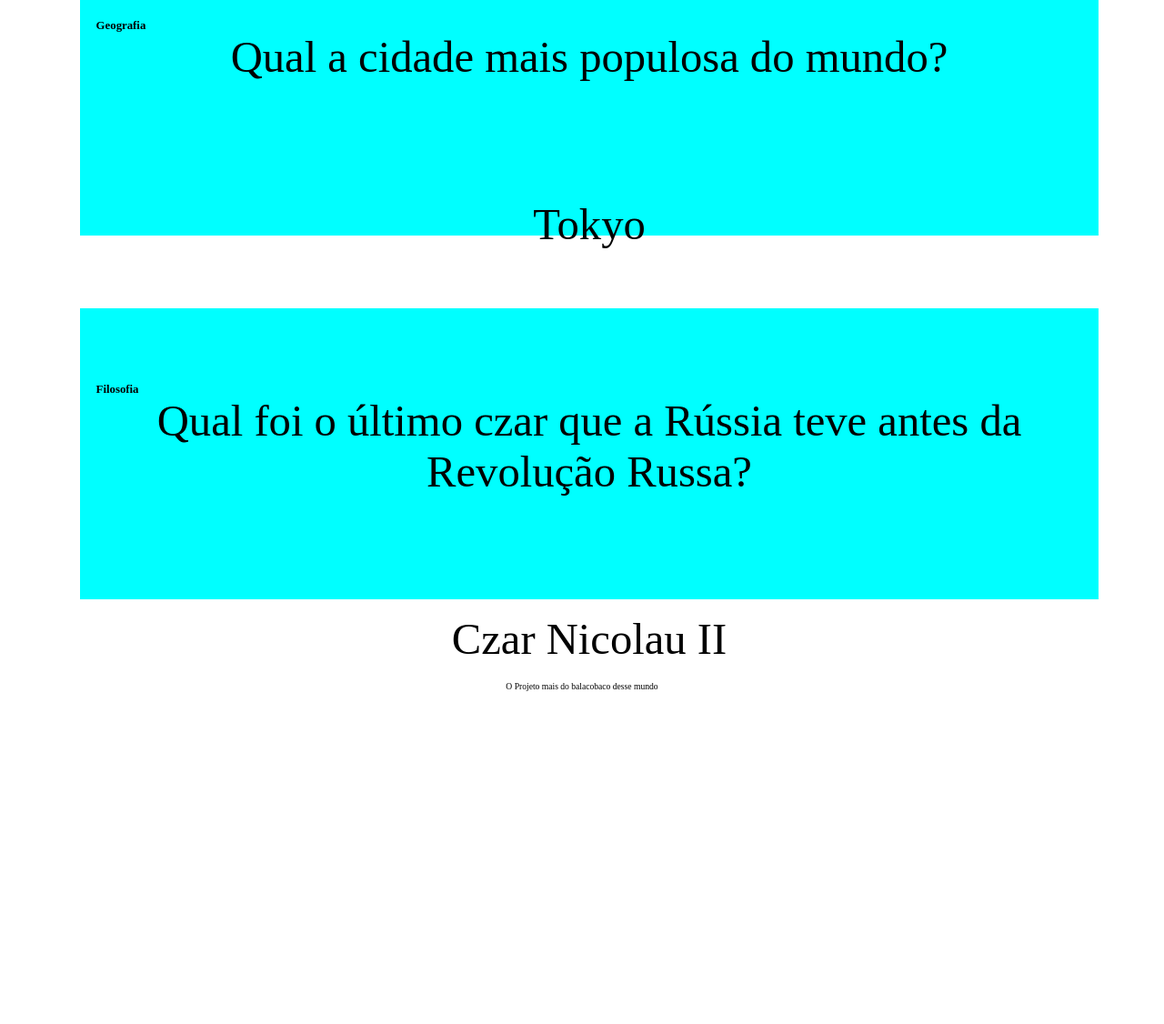
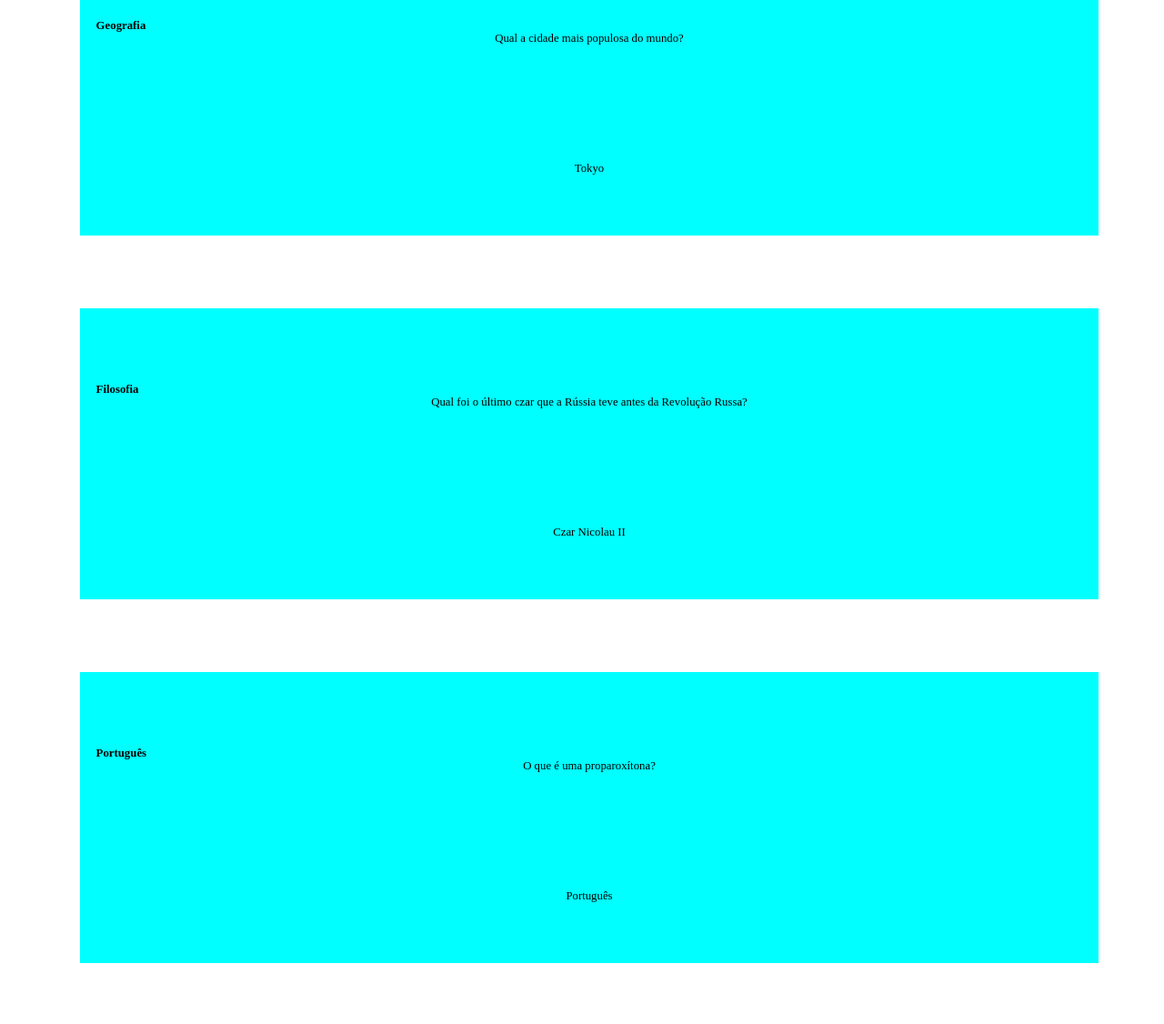
Before and after one commit to passoscaio/Atv.flashcard, a plain HTML site: page index.html in a window 1280 px wide. Shown: the part 1367-2493 px from the top of the page at 91% size. Before the commit the page ends 2157 px from the top, so only its background shows below. Drawn offline with Linux system fonts and the light colour scheme; a web font is replaced by a local one.

Commit message:
atualizado

```diff
--- a/assets/style.css
+++ b/assets/style.css
@@ -10,7 +10,7 @@ body {
 .cartao.active .cartao__conteudo {
     transform: rotateY(180deg);
 }
-}
+
 .cartao_conteudo_pergunta,
 .cartao_conteudo_resposta {
     backface-visibility: hidden;
@@ -19,8 +19,8 @@ body {
     width: 100%;
     box-sizing: border-box;
 }
-}
-}
+
+
 
 footer {
     background-color: black;
@@ -79,38 +79,17 @@ footer p{
     margin-top: 1rem;
     padding: 2rem;
     margin-top: 4rem;
-    font-size: 1.4vw;
+    font-size: 1.0vw;
 }
 
 .cartao__conteudo p {
-    font-size: 3.8vw;
+    font-size: 1.0vw;
 }
 
-@media (max-width: 560 px) {
+@media (max-width: 560) {
 
     body {
         background: url('img/bd-mobile.webp');
     }
 
 }
-}
-
-
-
-
-
-
-
-
-
-
-
-
-
-
-
-
-
-
-
-}
--- a/perguntas.js
+++ b/perguntas.js
@@ -1,8 +1,8 @@
 criarCartao (
     'Português',
     'O que é uma proparoxítona?',
-    'Português:
-'Uma proparoxítona é uma palavra cuja sílaba tônica (aquela pronunciada com mais intensidade) é a antepenúltima.'
+    'Português',
+    'Uma proparoxítona é uma palavra cuja sílaba tônica (aquela pronunciada com mais intensidade) é a antepenúltima.'
 
 )
 criarCartao (
```
